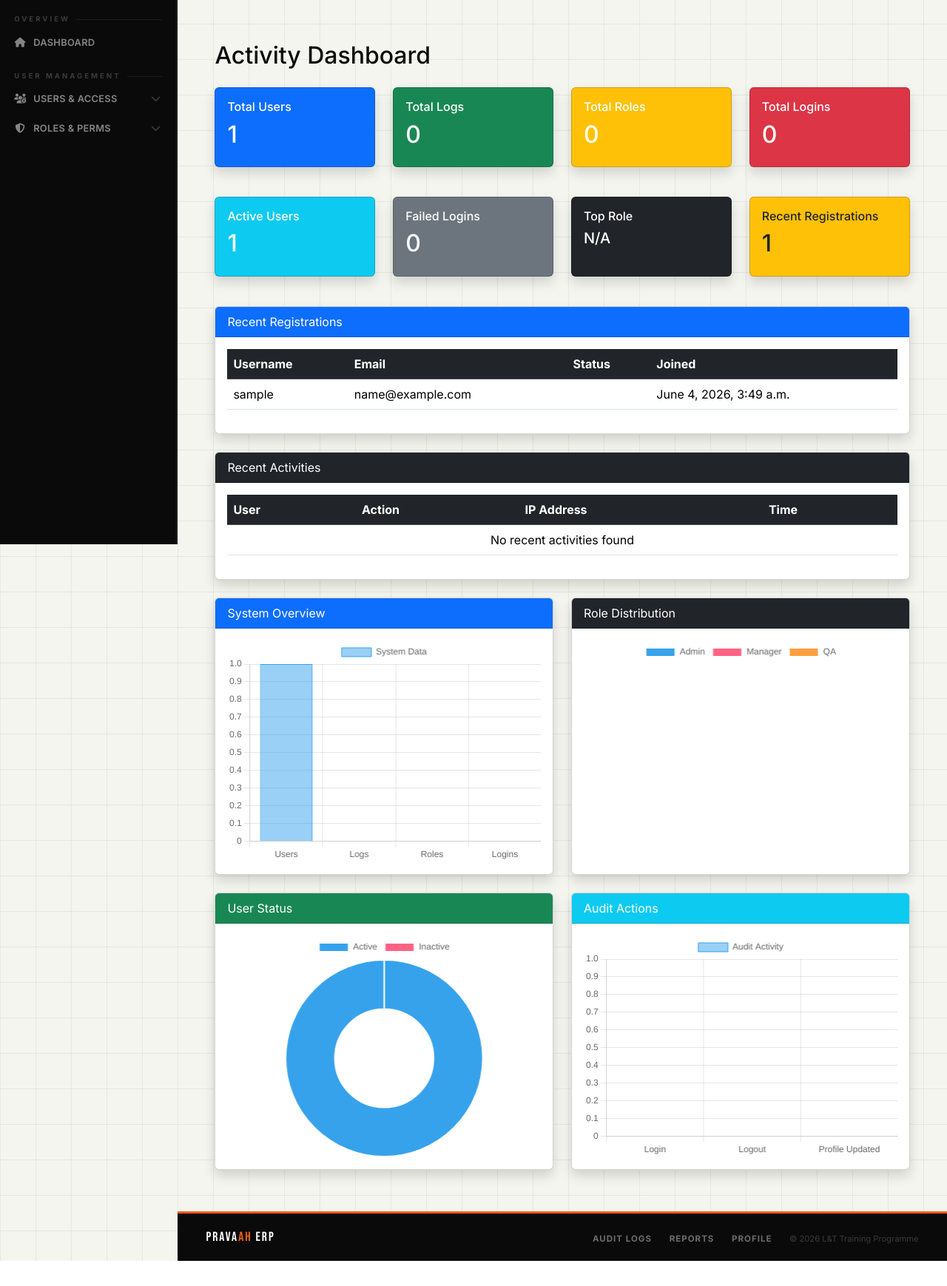
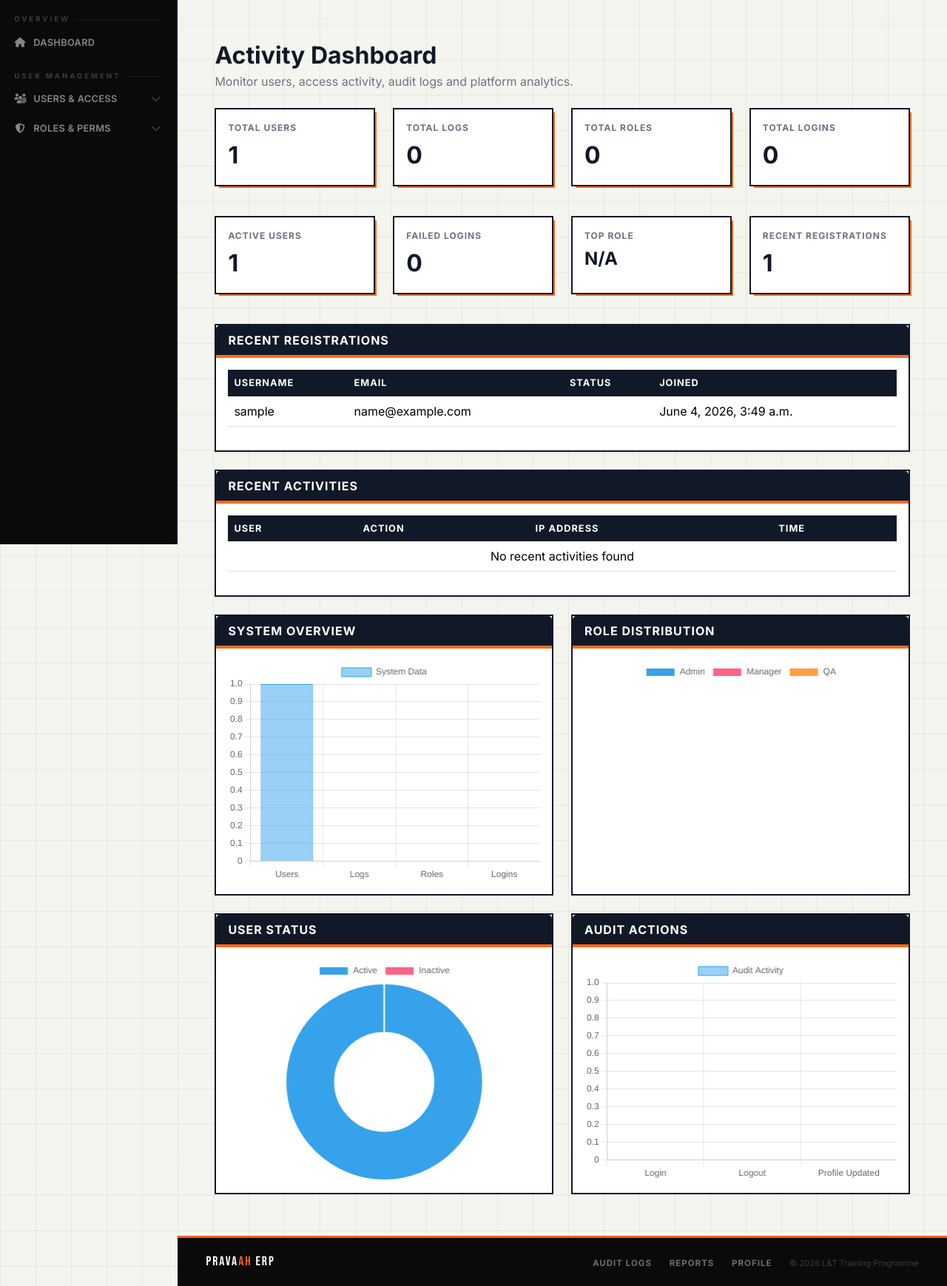
Before and after one commit to Kavita277/Pravaah, a Django app: page /activity-dashboard/ in a window 1280 px wide. Shown: the part 64-1803 px from the top of the page at 74% size. Before the commit the page ends 1769 px from the top, so only its background shows below. Run offline with Django 5.2, Linux system fonts and the light colour scheme; the visitor is signed in with stand-in values (Sample User, id 1); data comes from the database, SQL or seed files in the repository; data that the repository does not hold is empty.

Commit message:
updated activity_dashboard and audit_logs

```diff
--- a/usermgmt/templates/audit/activity_dashboard.html
+++ b/usermgmt/templates/audit/activity_dashboard.html
@@ -2,29 +2,120 @@
 
 {% block content %}
 
+<style>
+.pravaah-stat{
+    background:#ffffff;
+    border:2px solid #111827;
+    position:relative;
+    transition:.2s ease;
+    border-radius:0;
+}
+
+.pravaah-stat:hover{
+    transform:translateY(-3px);
+}
+
+.pravaah-stat::after{
+    content:"";
+    position:absolute;
+    right:-4px;
+    bottom:-4px;
+    width:100%;
+    height:100%;
+    background:#ff6b1a;
+    z-index:-1;
+}
+
+.pravaah-card{
+    border:2px solid #111827;
+    border-radius:0;
+    overflow:hidden;
+}
+
+.pravaah-header{
+    background:#111827;
+    color:#ffffff;
+    border-bottom:4px solid #ff6b1a;
+    font-weight:700;
+    text-transform:uppercase;
+    letter-spacing:1px;
+}
+
+.stat-label{
+    font-size:.75rem;
+    font-weight:700;
+    text-transform:uppercase;
+    letter-spacing:1px;
+    color:#6b7280;
+}
+
+.stat-value{
+    font-size:2rem;
+    font-weight:800;
+    color:#111827;
+    margin-top:.25rem;
+}
+
+.table-dark{
+    background:#111827 !important;
+}
+
+.table-dark th{
+    background:#111827 !important;
+    color:#ffffff;
+    border:none;
+    text-transform:uppercase;
+    font-size:.8rem;
+    letter-spacing:1px;
+}
+
+.table-hover tbody tr:hover{
+    background:rgba(255,107,26,.06);
+}
+
+.chart-container{
+    height:300px;
+}
+
+.dashboard-title{
+    font-weight:800;
+    color:#111827;
+}
+
+.dashboard-subtitle{
+    color:#6b7280;
+}
+</style>
+
 <div class="container-fluid mt-4">
 
-    <h2 class="mb-4">
+    <div class="mb-4">
 
-        Activity Dashboard
+        <h2 class="dashboard-title mb-1">
+            Activity Dashboard
+        </h2>
 
-    </h2>
+        <p class="dashboard-subtitle mb-0">
+            Monitor users, access activity, audit logs and platform analytics.
+        </p>
 
-    <!-- MAIN STATS -->
+    </div>
 
     <div class="row mb-4">
 
-        <!-- TOTAL USERS -->
-
         <div class="col-md-3 mb-3">
 
-            <div class="card text-white bg-primary shadow h-100">
+            <div class="card pravaah-stat h-100">
 
                 <div class="card-body">
 
-                    <h6>Total Users</h6>
+                    <div class="stat-label">
+                        Total Users
+                    </div>
 
-                    <h2>{{ total_users }}</h2>
+                    <div class="stat-value">
+                        {{ total_users }}
+                    </div>
 
                 </div>
 
@@ -32,17 +123,19 @@
 
         </div>
 
-        <!-- TOTAL LOGS -->
-
         <div class="col-md-3 mb-3">
 
-            <div class="card text-white bg-success shadow h-100">
+            <div class="card pravaah-stat h-100">
 
                 <div class="card-body">
 
-                    <h6>Total Logs</h6>
+                    <div class="stat-label">
+                        Total Logs
+                    </div>
 
-                    <h2>{{ total_logs }}</h2>
+                    <div class="stat-value">
+                        {{ total_logs }}
+                    </div>
 
                 </div>
 
@@ -50,17 +143,19 @@
 
         </div>
 
-        <!-- TOTAL ROLES -->
-
         <div class="col-md-3 mb-3">
 
-            <div class="card text-white bg-warning shadow h-100">
+            <div class="card pravaah-stat h-100">
 
                 <div class="card-body">
 
-                    <h6>Total Roles</h6>
+                    <div class="stat-label">
+                        Total Roles
+                    </div>
 
-                    <h2>{{ total_roles }}</h2>
+                    <div class="stat-value">
+                        {{ total_roles }}
+                    </div>
 
                 </div>
 
@@ -68,17 +163,19 @@
 
         </div>
 
-        <!-- TOTAL LOGINS -->
-
         <div class="col-md-3 mb-3">
 
-            <div class="card text-white bg-danger shadow h-100">
+            <div class="card pravaah-stat h-100">
 
                 <div class="card-body">
 
-                    <h6>Total Logins</h6>
+                    <div class="stat-label">
+                        Total Logins
+                    </div>
 
-                    <h2>{{ login_count }}</h2>
+                    <div class="stat-value">
+                        {{ login_count }}
+                    </div>
 
                 </div>
 
@@ -88,21 +185,21 @@
 
     </div>
 
-    <!-- EXTRA ANALYTICS -->
-
     <div class="row mb-4">
-
-        <!-- ACTIVE USERS -->
 
         <div class="col-md-3 mb-3">
 
-            <div class="card bg-info text-white shadow h-100">
+            <div class="card pravaah-stat h-100">
 
                 <div class="card-body">
 
-                    <h6>Active Users</h6>
+                    <div class="stat-label">
+                        Active Users
+                    </div>
 
-                    <h2>{{ active_users_count }}</h2>
+                    <div class="stat-value">
+                        {{ active_users_count }}
+                    </div>
 
                 </div>
 
@@ -110,17 +207,19 @@
 
         </div>
 
-        <!-- FAILED LOGINS -->
-
         <div class="col-md-3 mb-3">
 
-            <div class="card bg-secondary text-white shadow h-100">
+            <div class="card pravaah-stat h-100">
 
                 <div class="card-body">
 
-                    <h6>Failed Logins</h6>
+                    <div class="stat-label">
+                        Failed Logins
+                    </div>
 
-                    <h2>{{ failed_logins }}</h2>
+                    <div class="stat-value">
+                        {{ failed_logins }}
+                    </div>
 
                 </div>
 
@@ -128,29 +227,25 @@
 
         </div>
 
-        <!-- TOP ROLE -->
-
         <div class="col-md-3 mb-3">
 
-            <div class="card bg-dark text-white shadow h-100">
+            <div class="card pravaah-stat h-100">
 
                 <div class="card-body">
 
-                    <h6>Top Role</h6>
+                    <div class="stat-label">
+                        Top Role
+                    </div>
 
-                    <h5>
+                    <div class="stat-value fs-4">
 
                         {% if top_role %}
-
                             {{ top_role.role_name }}
-
                         {% else %}
-
                             N/A
-
                         {% endif %}
 
-                    </h5>
+                    </div>
 
                 </div>
 
@@ -158,17 +253,19 @@
 
         </div>
 
-        <!-- RECENT REGISTRATIONS -->
-
         <div class="col-md-3 mb-3">
 
-            <div class="card bg-warning text-dark shadow h-100">
+            <div class="card pravaah-stat h-100">
 
                 <div class="card-body">
 
-                    <h6>Recent Registrations</h6>
+                    <div class="stat-label">
+                        Recent Registrations
+                    </div>
 
-                    <h2>{{ recent_registrations|length }}</h2>
+                    <div class="stat-value">
+                        {{ recent_registrations|length }}
+                    </div>
 
                 </div>
 
@@ -178,14 +275,10 @@
 
     </div>
 
-    <!-- RECENT USERS -->
+    <div class="card pravaah-card shadow-sm mb-4">
 
-    <div class="card shadow mb-4">
-
-        <div class="card-header bg-primary text-white">
-
+        <div class="card-header pravaah-header">
             Recent Registrations
-
         </div>
 
         <div class="card-body">
@@ -197,12 +290,10 @@
                     <thead class="table-dark">
 
                         <tr>
-
                             <th>Username</th>
                             <th>Email</th>
                             <th>Status</th>
                             <th>Joined</th>
-
                         </tr>
 
                     </thead>
@@ -214,11 +305,8 @@
                         <tr>
 
                             <td>{{ user.username }}</td>
-
                             <td>{{ user.email }}</td>
-
                             <td>{{ user.status }}</td>
-
                             <td>{{ user.created_at }}</td>
 
                         </tr>
@@ -227,11 +315,8 @@
 
                         <tr>
 
-                            <td colspan="4"
-                                class="text-center">
-
+                            <td colspan="4" class="text-center">
                                 No recent users found
-
                             </td>
 
                         </tr>
@@ -248,14 +333,10 @@
 
     </div>
 
-    <!-- RECENT ACTIVITIES -->
+    <div class="card pravaah-card shadow-sm mb-4">
 
-    <div class="card shadow mb-4">
-
-        <div class="card-header bg-dark text-white">
-
+        <div class="card-header pravaah-header">
             Recent Activities
-
         </div>
 
         <div class="card-body">
@@ -267,12 +348,10 @@
                     <thead class="table-dark">
 
                         <tr>
-
                             <th>User</th>
                             <th>Action</th>
                             <th>IP Address</th>
                             <th>Time</th>
-
                         </tr>
 
                     </thead>
@@ -281,15 +360,11 @@
 
                         {% for log in recent_logs %}
 
-
                         <tr>
 
                             <td>{{ log.user.username }}</td>
-
                             <td>{{ log.action }}</td>
-
                             <td>{{ log.ip_address }}</td>
-
                             <td>{{ log.created_at }}</td>
 
                         </tr>
@@ -298,11 +373,8 @@
 
                         <tr>
 
-                            <td colspan="4"
-                                class="text-center">
-
+                            <td colspan="4" class="text-center">
                                 No recent activities found
-
                             </td>
 
                         </tr>
@@ -319,25 +391,19 @@
 
     </div>
 
-    <!-- CHARTS -->
-
     <div class="row">
-
-        <!-- SYSTEM OVERVIEW -->
 
         <div class="col-md-6 mb-4">
 
-            <div class="card shadow h-100">
+            <div class="card pravaah-card h-100">
 
-                <div class="card-header bg-primary text-white">
-
+                <div class="card-header pravaah-header">
                     System Overview
-
                 </div>
 
                 <div class="card-body">
 
-                    <div style="height:300px;">
+                    <div class="chart-container">
 
                         <canvas id="dashboardChart"></canvas>
 
@@ -349,21 +415,17 @@
 
         </div>
 
-        <!-- ROLE DISTRIBUTION -->
-
         <div class="col-md-6 mb-4">
 
-            <div class="card shadow h-100">
+            <div class="card pravaah-card h-100">
 
-                <div class="card-header bg-dark text-white">
-
+                <div class="card-header pravaah-header">
                     Role Distribution
-
                 </div>
 
                 <div class="card-body">
 
-                    <div style="height:300px;">
+                    <div class="chart-container">
 
                         <canvas id="roleChart"></canvas>
 
@@ -379,21 +441,17 @@
 
     <div class="row">
 
-        <!-- USER STATUS -->
-
         <div class="col-md-6 mb-4">
 
-            <div class="card shadow h-100">
+            <div class="card pravaah-card h-100">
 
-                <div class="card-header bg-success text-white">
-
+                <div class="card-header pravaah-header">
                     User Status
-
                 </div>
 
                 <div class="card-body">
 
-                    <div style="height:300px;">
+                    <div class="chart-container">
 
                         <canvas id="statusChart"></canvas>
 
@@ -405,21 +463,17 @@
 
         </div>
 
-        <!-- AUDIT ACTIONS -->
-
         <div class="col-md-6 mb-4">
 
-            <div class="card shadow h-100">
+            <div class="card pravaah-card h-100">
 
-                <div class="card-header bg-info text-white">
-
+                <div class="card-header pravaah-header">
                     Audit Actions
-
                 </div>
 
                 <div class="card-body">
 
-                    <div style="height:300px;">
+                    <div class="chart-container">
 
                         <canvas id="auditChart"></canvas>
 
@@ -434,6 +488,10 @@
     </div>
 
 </div>
+
+<!-- KEEP YOUR EXISTING CHART.JS SCRIPT BELOW THIS -->
+
+
 
 <!-- CHART JS -->
 
```
Also changed, not shown: usermgmt/templates/audit/audit_logs.html (+136 -89 lines).
